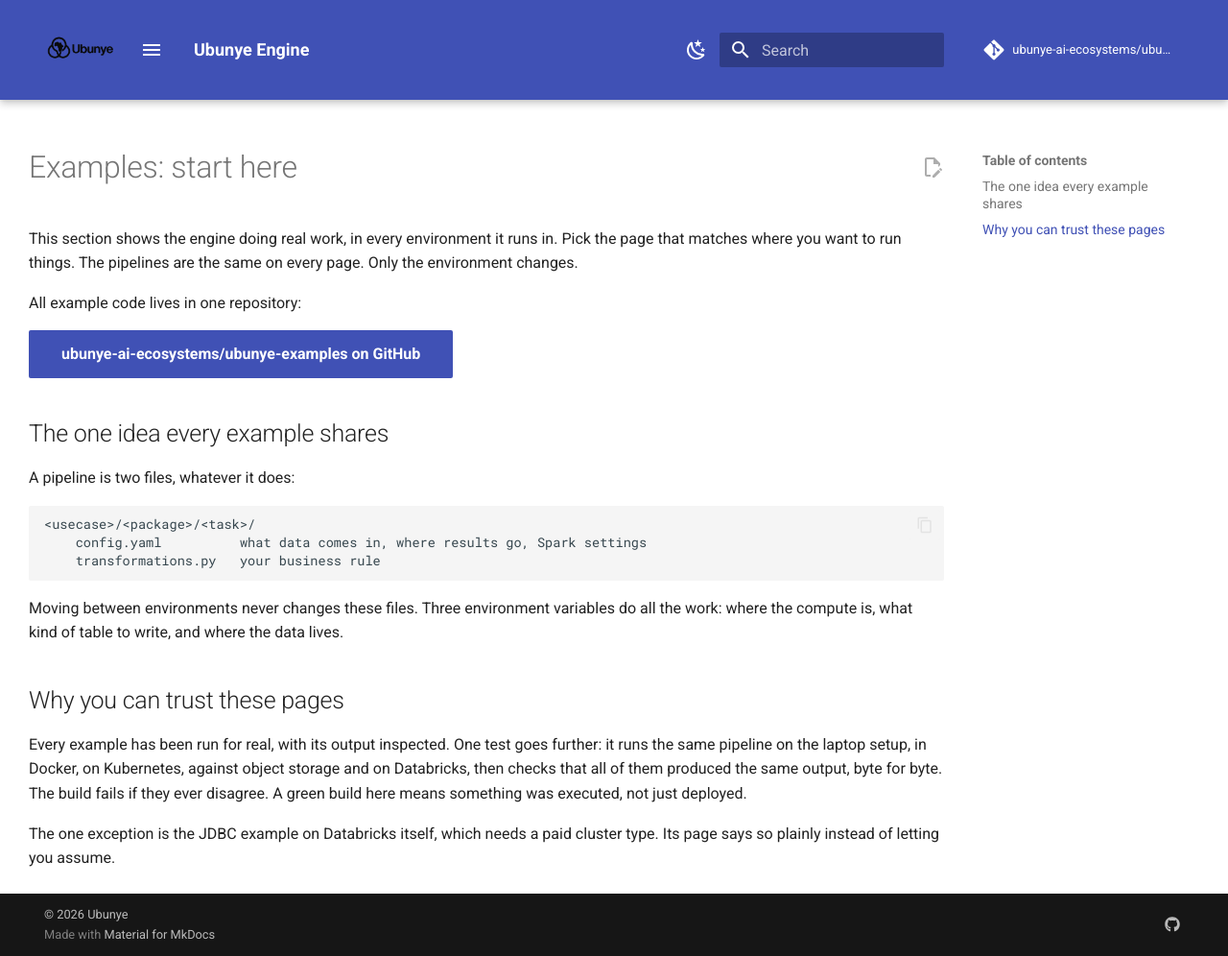
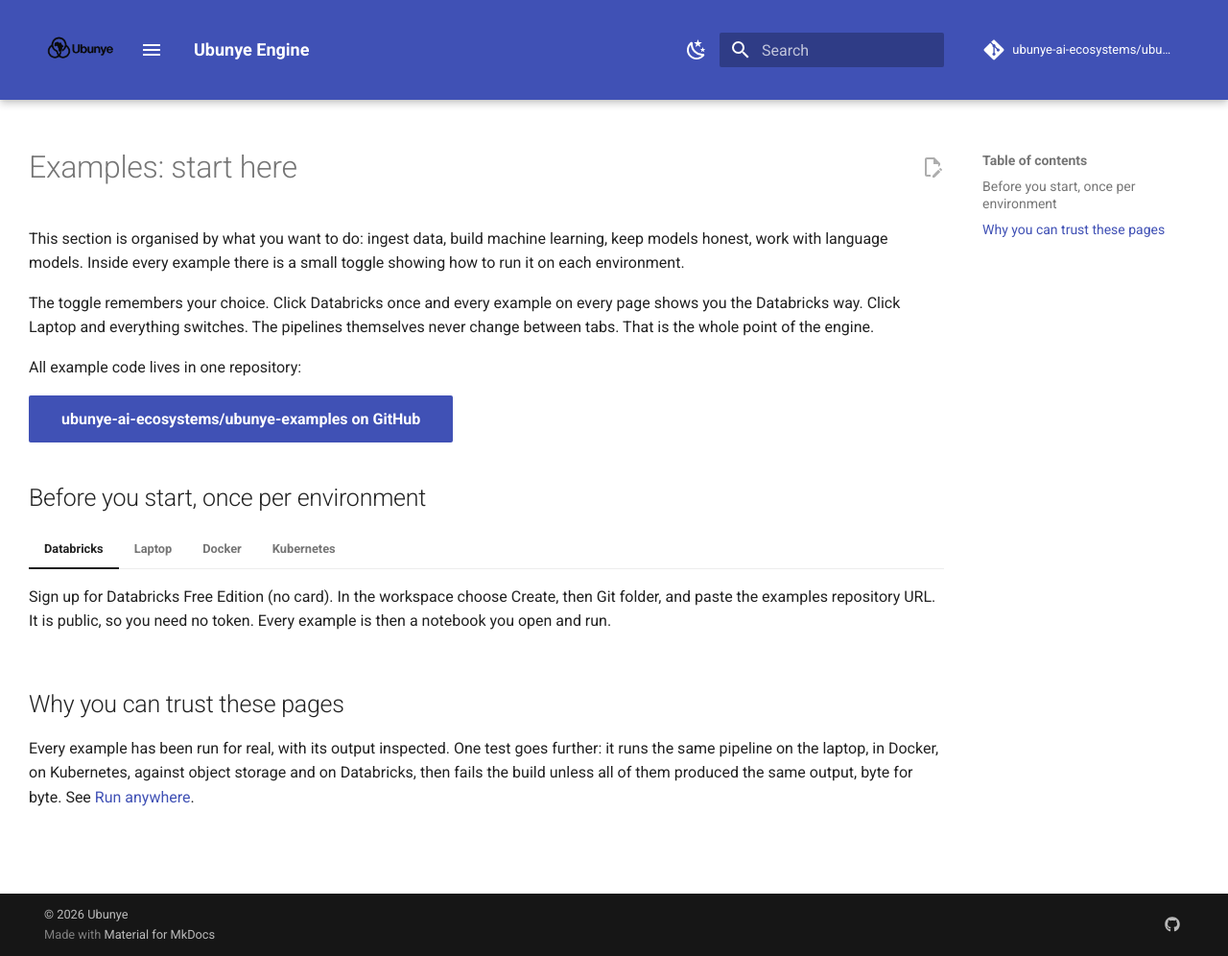
Before and after one commit to ubunye-ai-ecosystems/ubunye_engine, an MkDocs documentation site: the page built from docs/examples/index.md, in a window 1280 px wide and 996 px high. Shown: the whole window at 96% size. Built offline with MkDocs 1.6.1 and Material for MkDocs 9.7.7, drawn with Linux system fonts in a browser that asks for light colours; comment, search, counter and statistics services are not loaded.

Commit message:
docs: examples grouped by task, with a linked environment toggle inside each (#44)
The previous grouping was by environment: a page for Databricks, a page for
the laptop, and so on. That matches how we tested, not how a reader thinks.
A reader arrives wanting to DO something: ingest data, train a model, watch a
model, work with LLMs.

So the pages are now by task, and inside every example a tab toggle shows how
to run that same example on Databricks, on a laptop, in Docker and on
Kubernetes. The toggles are linked site-wide (content.tabs.link, already
enabled): choose Databricks once and every example on every page shows the
Databricks way until you change your mind.

Five topic pages: Ingestion, Machine Learning, Language Models, Keeping
Models Honest, and Run Anywhere Proven. Each example opens with two plain
sentences on what it teaches. Honest notes stay where they bite: JDBC's
Databricks tab says serverless cannot run it, and the cloud section says AWS
and GCP are written but waiting for an account.


Claude-Session: https://claude.ai/code/session_01E55iQGmScnkLqrNDEJaKT3

Co-authored-by: Claude Opus 4.8 <noreply@anthropic.com>

````diff
--- a/docs/examples/index.md
+++ b/docs/examples/index.md
@@ -1,34 +1,74 @@
 # Examples: start here
 
-This section shows the engine doing real work, in every environment it runs in.
-Pick the page that matches where you want to run things. The pipelines are the
-same on every page. Only the environment changes.
+This section is organised by what you want to do: ingest data, build machine
+learning, keep models honest, work with language models. Inside every example
+there is a small toggle showing how to run it on each environment.
+
+The toggle remembers your choice. Click Databricks once and every example on
+every page shows you the Databricks way. Click Laptop and everything switches.
+The pipelines themselves never change between tabs. That is the whole point of
+the engine.
 
 All example code lives in one repository:
 
 [**ubunye-ai-ecosystems/ubunye-examples** on GitHub](https://github.com/ubunye-ai-ecosystems/ubunye-examples){ .md-button .md-button--primary }
 
-## The one idea every example shares
+## Before you start, once per environment
 
-A pipeline is two files, whatever it does:
+=== "Databricks"
 
-```
-<usecase>/<package>/<task>/
-    config.yaml          what data comes in, where results go, Spark settings
-    transformations.py   your business rule
-```
+    Sign up for Databricks Free Edition (no card). In the workspace choose
+    Create, then Git folder, and paste the examples repository URL. It is
+    public, so you need no token. Every example is then a notebook you open
+    and run.
 
-Moving between environments never changes these files. Three environment
-variables do all the work: where the compute is, what kind of table to write,
-and where the data lives.
+=== "Laptop"
+
+    You need Python, Java 17 and an internet connection.
+
+    ```bash
+    git clone https://github.com/ubunye-ai-ecosystems/ubunye-examples
+    cd ubunye-examples
+    pip install "pyspark==3.5.3" "delta-spark==3.2.0" "ubunye-engine[spark,ml]" "requests"
+    ```
+
+    The scripts under `platforms/` handle Spark, Delta and a local metastore.
+    Examples that read the Databricks sample tables need seeded stand-ins with
+    the same shape, created once:
+
+    ```bash
+    . platforms/spark_env.sh && python platforms/seed.py
+    ```
+
+=== "Docker"
+
+    You need Docker only. Build the image once:
+
+    ```bash
+    docker build -f platforms/docker/Dockerfile -t ubunye-portable:ci .
+    ```
+
+    The machine learning examples use a second image with the open source
+    model weights baked in, so nothing is downloaded at run time:
+
+    ```bash
+    docker build -f platforms/docker/Dockerfile.ml --build-arg BASE=ubunye-portable:ci -t ubunye-ml:ci .
+    ```
+
+=== "Kubernetes"
+
+    Any cluster works. For a disposable local one:
+
+    ```bash
+    kind create cluster --name ubunye
+    kind load docker-image ubunye-portable:ci --name ubunye
+    ```
+
+    Job manifests live under `platforms/k8s/`.
 
 ## Why you can trust these pages
 
 Every example has been run for real, with its output inspected. One test goes
-further: it runs the same pipeline on the laptop setup, in Docker, on
-Kubernetes, against object storage and on Databricks, then checks that all of
-them produced the same output, byte for byte. The build fails if they ever
-disagree. A green build here means something was executed, not just deployed.
-
-The one exception is the JDBC example on Databricks itself, which needs a paid
-cluster type. Its page says so plainly instead of letting you assume.
+further: it runs the same pipeline on the laptop, in Docker, on Kubernetes,
+against object storage and on Databricks, then fails the build unless all of
+them produced the same output, byte for byte. See [Run anywhere](run_anywhere.md).
--- a/mkdocs.yml
+++ b/mkdocs.yml
@@ -61,12 +61,16 @@ nav:
   - Machine Learning:
       - Model Contract: ml/model_contract.md
       - Model Registry: ml/registry.md
+  # Examples are grouped by what you are trying to DO. Inside every example a
+  # linked toggle (content.tabs.link) switches the run instructions between
+  # Databricks, Laptop, Docker and Kubernetes, and remembers the choice site-wide.
   - Examples:
       - Start Here: examples/index.md
-      - On Databricks: examples/databricks.md
-      - On Your Laptop: examples/local.md
-      - In Docker and Kubernetes: examples/containers.md
-      - Object Storage and Clouds: examples/cloud.md
+      - Ingestion: examples/ingestion.md
+      - Machine Learning: examples/ml.md
+      - Language Models: examples/llm.md
+      - Keeping Models Honest: examples/mlops.md
+      - Run Anywhere, Proven: examples/run_anywhere.md
   - Deployment:
       - Overview: deployment.md
       - Databricks: deployment/databricks.md
````
Also changed, not shown: docs/examples/cloud.md (deleted, +0 -32 lines), docs/examples/containers.md (deleted, +0 -30 lines), docs/examples/databricks.md (deleted, +0 -31 lines), docs/examples/ingestion.md (added, +153 -0 lines), docs/examples/llm.md (added, +87 -0 lines), docs/examples/local.md (deleted, +0 -36 lines), docs/examples/ml.md (added, +94 -0 lines), docs/examples/mlops.md (added, +90 -0 lines), docs/examples/run_anywhere.md (added, +73 -0 lines).
